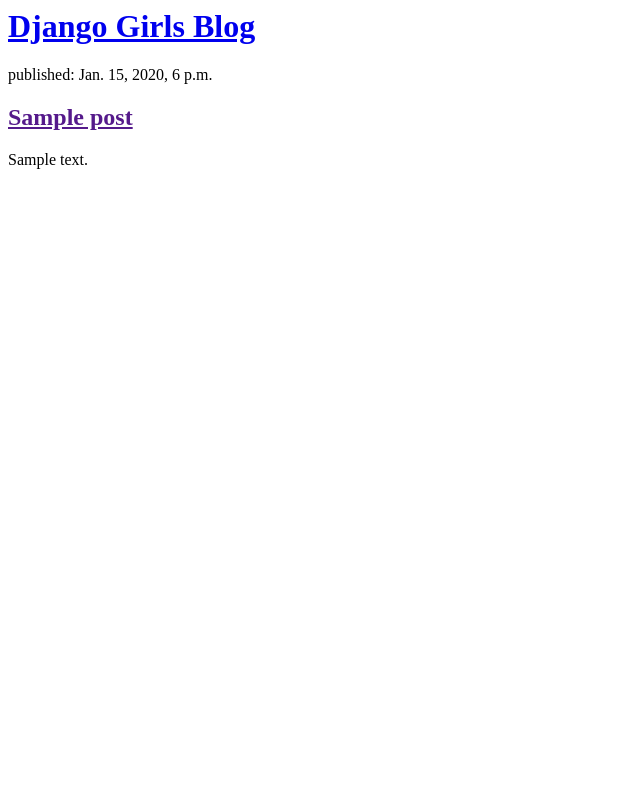
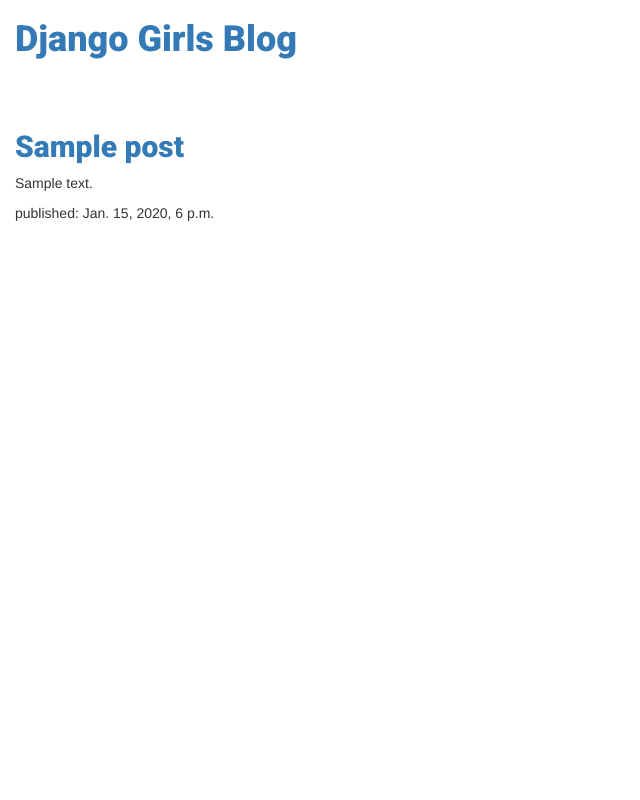
Before and after one commit to creativennet/djangogirls, a Django app: template blog/templates/blog/post_list.html in a window 1280 px wide. Shown: the whole page, without its empty margins (0-640 px from the left). Run offline with Django 3.2, Linux system fonts and the light colour scheme; the template is opened without the code that fills it: values that come from a table or form of the project are taken from there, others are empty; tables that the repository leaves empty hold one stand-in row (values such as "Sample post"); some libraries are stand-ins or nearby versions.

Commit message:
Modified templates to display posts from the database

```diff
--- /dev/null
+++ b/blog/static/css/blog.css
@@ -0,0 +1,8 @@
+h1 a, h2 a {
+    color: ##304FFE;
+    font-family: 'Roboto', sans-serif;
+}
+
+body {
+    padding-left: 15px;
+}
--- a/blog/templates/blog/post_list.html
+++ b/blog/templates/blog/post_list.html
@@ -1,17 +1,23 @@
+{% load static %}
 <html>
     <head>
         <title>Django Girls blog</title>
+        <link href="https://fonts.googleapis.com/css?family=Roboto:900" rel="stylesheet">
+        <link rel="stylesheet" href="//maxcdn.bootstrapcdn.com/bootstrap/3.2.0/css/bootstrap.min.css">
+        <link rel="stylesheet" href="//maxcdn.bootstrapcdn.com/bootstrap/3.2.0/css/bootstrap-theme.min.css">
+        <link rel="stylesheet" href="{% static 'css/blog.css' %}">
     </head>
     <body>
         <div>
             <h1><a href="/">Django Girls Blog</a></h1>
+            <br/><br/>
         </div>
 
         {% for post in posts %}
         <div>
-            <p>published: {{ post.published_date }}</p>
             <h2><a href="">{{ post.title }}</a></h2>
             <p>{{ post.text|linebreaksbr }}</p>
+            <p>published: {{ post.published_date }}</p>
         </div>
         {% endfor %}
     </body>
```
